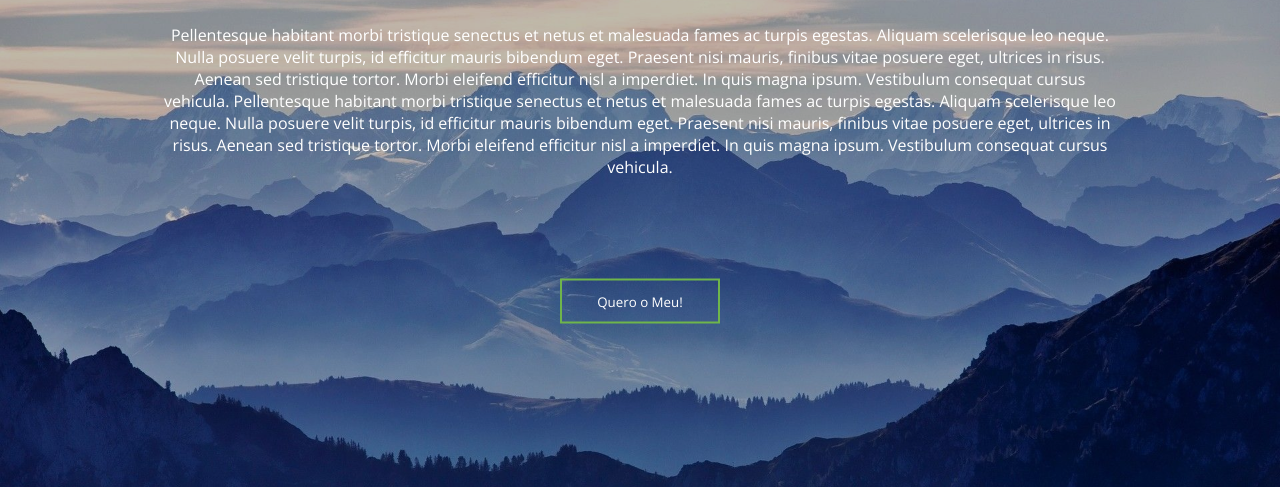
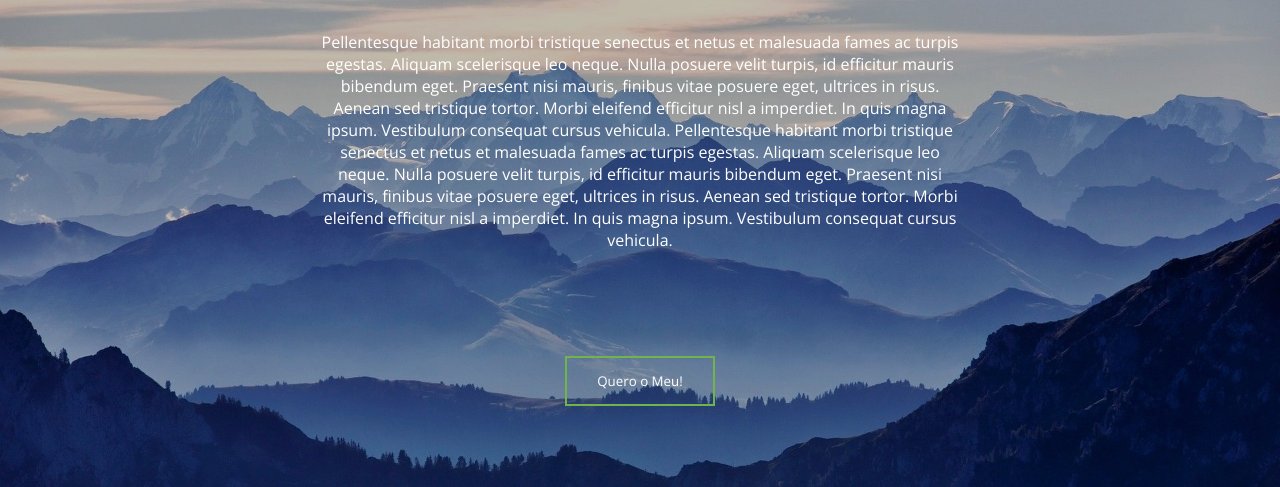
Before and after one commit to devrik3/nubanco, a plain HTML site: page index.html in a window 1280 px wide. Shown: the part 179-666 px from the top of the page. Drawn offline with nearby package versions, Linux system fonts and the light colour scheme.

Commit message:
Update style.css

```diff
--- a/css/style.css
+++ b/css/style.css
@@ -79,22 +79,22 @@ nav .nav-bar ul li:hover{font-weight: 600;cursor: pointer;}
 	position: absolute;
 	align-items: center;
 	justify-content: center;
-	top: 14%;
+	top: 15%;
 	color: #FFF;
 	z-index: 996;
 }
 .banner .container-cda .banner-cda p{
-	width: 75%;
+	width: 50%;
 	margin: 0 auto;
 	text-align: center;
-	max-width: 75%;
+	max-width: 50%;
 	font-family: 'Open Sans';
 	font-weight: 300;
 	z-index: 470;
 	display: block;
 	color: #FFF;
 	position: absolute;
-	top: 35%;
+	top: 40%;
 	left: 50%;
 	transform: translate(-50%, -50%);
 }.banner .container-cda .banner-cda .mobile{display: none;}
@@ -111,12 +111,12 @@ nav .nav-bar ul li:hover{font-weight: 600;cursor: pointer;}
 .banner .container-cda .banner-cda button{
 	text-align: center;
 	z-index: 994;
-	width: 160px;
-	height: 45px;
+	width: 150px;
+	height: 50px;
 	position: absolute;
 	display: block;
 	color: #FFF;
-	top: 60%;
+	top: 70%;
 	left: 50%;
 	transform: translate(-50%, -50%);
 	border: 2px solid #6FB54B;
@@ -363,12 +363,12 @@ footer .footer-secundario{
 	.banner .container-cda .banner-cda button{
 		text-align: center;
 		z-index: 994;
-		width: 120px;
-		height: 40px;
+		width: 130px;
+		height: 35px;
 		position: absolute;
 		display: block;
 		color: #FFF;
-		top: 33%;
+		top: 30%;
 		left: 50%;
 		transform: translate(-50%, -50%);
 		border: 2px solid #6FB54B;
```
